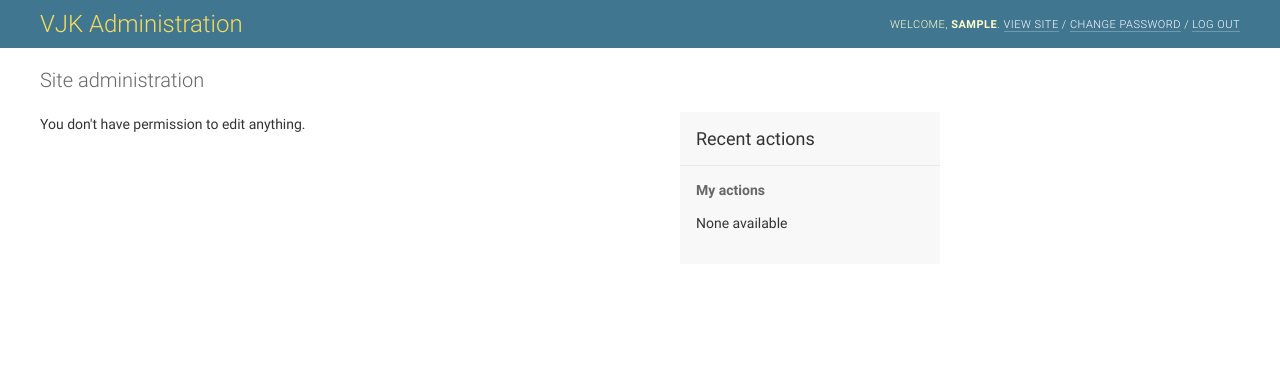
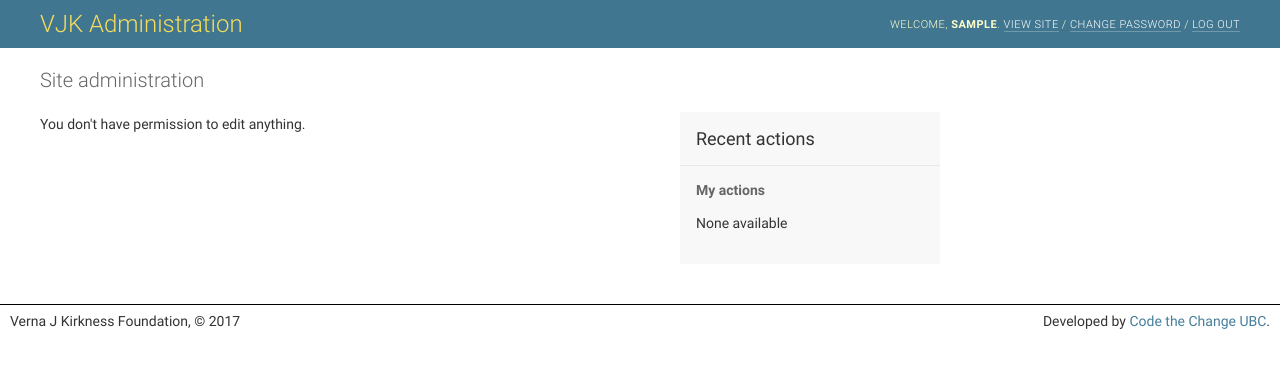
Before and after one commit to CodeTheChangeUBC/vjk, a Django app: page /admin/ in a window 1280 px wide. Shown: the top 368 px of the page. Run offline with Django 3.2, Linux system fonts and the light colour scheme; the visitor is signed in with stand-in values (Sample User, id 1); data comes from the database, SQL or seed files in the repository; data that the repository does not hold is empty; some libraries are stand-ins or nearby versions.

Commit message:
add footer

```diff
--- a/static/vjk/style.css
+++ b/static/vjk/style.css
@@ -70,3 +70,21 @@
 	font-variant: small-caps;
 	color: gray;
 }
+
+/* Footer */
+#container > footer > .container-fluid {
+	margin-top: 20px;
+	padding-top: 5px;
+	bottom: 0px;
+	border-top: 1px solid black;
+}
+
+#container > footer #left {
+	padding-left: 10px;
+}
+
+#container > footer #right {
+	float: right;
+	text-align: right;
+	padding-right: 10px;
+}
--- a/templates/admin/base.html
+++ b/templates/admin/base.html
@@ -80,7 +80,7 @@
     </div>
     <!-- END Content -->
 
-    {% block footer %}<div id="footer"></div>{% endblock %}
+    {% include 'vjk/partials/footer.html' %}
 </div>
 <!-- END Container -->
 
--- /dev/null
+++ b/vjk/templates/vjk/partials/footer.html
@@ -0,0 +1,10 @@
+<!-- Site footer  -->
+{% load static %}
+<link rel="stylesheet" type="text/css" href="{% static 'vjk/style.css' %}">
+
+<footer>
+	<div class="container-fluid">
+		<div><p id="right">Developed by <a href="https://codethechangeubc.org">Code the Change UBC</a>.</p></div>
+		<div><p id="left">Verna J Kirkness Foundation, &copy; {% now "Y" %}</p></div>
+	</div>
+</footer>
```
